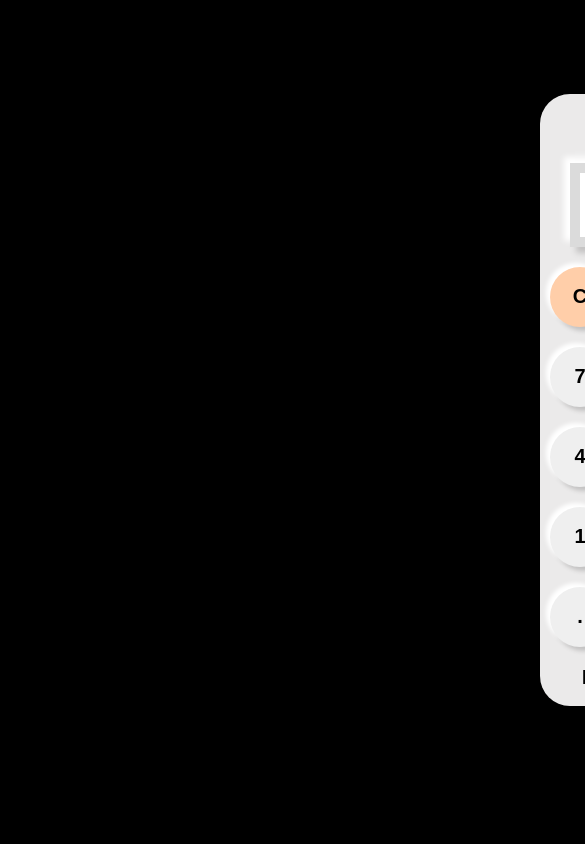
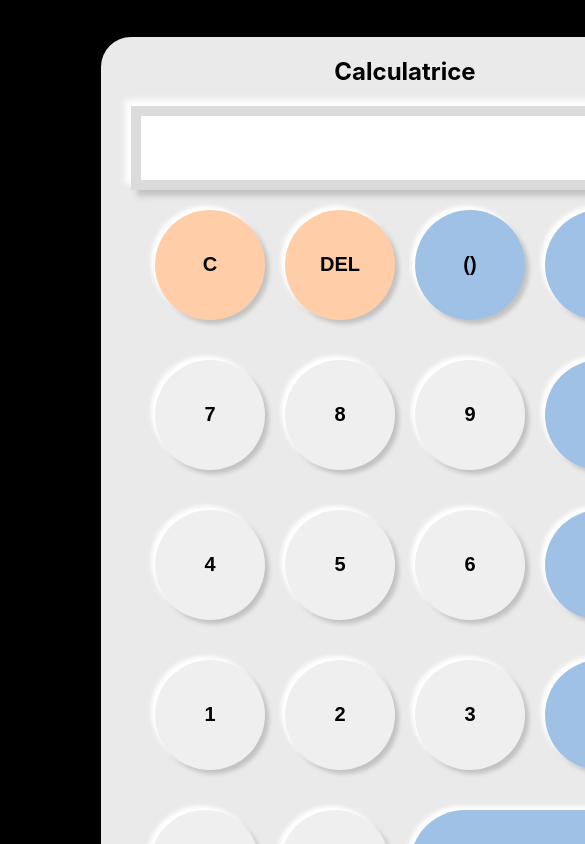
Before and after one commit to El-hathat/Calculatrice, a React (Create React App) app: page / in a window 390 px wide. Shown: the top 844 px of the page, 585 px wide, since content can reach past the window. Built offline with nearby package versions, Linux system fonts and the light colour scheme.

Commit message:
second version : fix bugs

```diff
--- a/src/Components/Simple/Simple.css
+++ b/src/Components/Simple/Simple.css
@@ -1,9 +1,11 @@
 body{
     background-color: black;
 }
+
+
 .simple{
     background-color: black;
-    max-width: 30%;
+    max-width: 400px;
     min-width: 400px;
     height: 680px;
     margin:60px 500px;
@@ -77,7 +79,7 @@ h3{
 
 .btn:nth-child(-n+2){
     background-color: #ffcea9;
-    border-radius: 30px;
+
 }
 .btn:nth-child(3),
 .btn:nth-child(4n){
@@ -86,3 +88,51 @@ h3{
 input:focus{
     outline: none;
 }
+
+
+/* Nouvelles règles si la fenêtre fait au plus 1024px de large */
+@media screen and (max-width: 767px) {
+    .simple{
+        background-color: black;
+        max-width: 760px;
+        min-width: 760px;
+        height: 1140px;
+        margin:-20px 25px;
+        border-radius: 20px;
+        display: flex;
+        justify-content: center;
+        align-items: center;
+    }
+
+    .btns{
+        padding-top: 20px;
+
+        display: flex;
+        justify-content: center;
+
+       flex-wrap: wrap;
+       gap: 40px 20px;
+    }
+
+    .btn:nth-child(19){
+        background-color: #a0c1e6;
+        width: 250px;
+        border-radius: 60px;
+    }
+    .btn{
+        border: 0px;
+        width: 110px;
+        height: 110px;
+        border-radius: 110%;
+        font-weight: bold;
+        font-size: 20px;
+        background-color: #efefef;
+        box-shadow:-4px -4px 4px white, 4px 4px 4px rgb(195, 194, 194);
+    }
+}
+
+.btn:active{
+    transform: scale(0.9,0.9);
+    box-shadow:-4px -4px 4px rgb(186, 247, 254), 4px 4px 4px rgb(253, 223, 198);
+
+}
--- a/src/Components/Simple/Simple.jsx
+++ b/src/Components/Simple/Simple.jsx
@@ -7,10 +7,10 @@ const valeur=useRef(0);
 const result=useRef(0);
 
 const saisieHandleInput=(e)=>{
-    if(e.target.innerText==='C'){valeur.current.value=0
+    if(e.target.innerText=='C'){valeur.current.value=0
     result.current.value=0;
     }
-    else if(e.target.innerText==='DEL'){
+    else if(e.target.innerText=='DEL'){
         if(valeur.current.value==''){result.current.value=0;}
 
 
@@ -20,9 +20,9 @@ const saisieHandleInput=(e)=>{
         valeur.current.setSelectionRange(cur-1,cur-1)
         valeur.current.focus()
     }
-    else if(e.target.innerText==='0' && valeur.current.value=='0'){
+    else if(e.target.innerText=='0' && valeur.current.value=='0'){
          }
-         else if(e.target.innerText==='.' && valeur.current.value==''){
+    else if(e.target.innerText=='.' && valeur.current.value==''){
             valeur.current.value+='0.'
         }
 
@@ -31,7 +31,11 @@ const saisieHandleInput=(e)=>{
             valeur.current.value=valeur.current.value.slice(0,-1)
 
         }
-    valeur.current.value+=e.target.innerText
+        let cur=valeur.current.selectionStart
+        valeur.current.value = valeur.current.value.substring(0, cur)+e.target.innerText + valeur.current.value.substring(cur);
+        valeur.current.setSelectionRange(cur+1,cur+1)
+        valeur.current.focus()
+
 
 
     }
@@ -49,21 +53,16 @@ const calculateResult = (expression) => {
       return result;
     } catch (error) {
       // If there's an error in the expression, return NaN
-      return NaN;
+      return 'Erreur';
     }
   };
 
 
 const calcHandleInput=(e)=>{
 
-    if(e.target.innerText=='='){
+
        result.current.value=calculateResult(valeur.current.value.toString())
 
-
-       console.log()
-    }else{
-        valeur.current.value+=e.target.innerText
-    }
     }
 
 
@@ -93,20 +92,20 @@ const calcHandleInput=(e)=>{
         <div className="btns">
             <button className="btn" onClick={saisieHandleInput}>C</button>
             <button className="btn"onClick={saisieHandleInput}>DEL</button>
-            <button className="btn"onClick={calcHandleInput}>%</button>
-            <button className="btn"onClick={calcHandleInput}>/</button>
+            <button className="btn"onClick={saisieHandleInput}>()</button>
+            <button className="btn"onClick={saisieHandleInput}>/</button>
             <button className="btn"onClick={saisieHandleInput}>7</button>
             <button className="btn"onClick={saisieHandleInput}>8</button>
             <button className="btn"onClick={saisieHandleInput}>9</button>
-            <button className="btn"onClick={calcHandleInput}>*</button>
+            <button className="btn"onClick={saisieHandleInput}>*</button>
             <button className="btn"onClick={saisieHandleInput}>4</button>
             <button className="btn"onClick={saisieHandleInput}>5</button>
             <button className="btn"onClick={saisieHandleInput}>6</button>
-            <button className="btn"onClick={calcHandleInput}>-</button>
+            <button className="btn"onClick={saisieHandleInput}>-</button>
             <button className="btn"onClick={saisieHandleInput}>1</button>
             <button className="btn"onClick={saisieHandleInput}>2</button>
             <button className="btn"onClick={saisieHandleInput}>3</button>
-            <button className="btn"onClick={calcHandleInput}>+</button>
+            <button className="btn"onClick={saisieHandleInput}>+</button>
             <button className="btn"onClick={saisieHandleInput}>.</button>
             <button className="btn"onClick={saisieHandleInput}>0</button>
             <button className="btn"onClick={calcHandleInput}>=</button>
--- a/src/index.js
+++ b/src/index.js
@@ -1,7 +1,6 @@
 import React from 'react';
 import ReactDOM from 'react-dom/client';
 import './index.css';
-//import App from './App';
 import reportWebVitals from './reportWebVitals';
 import Simple from './Components/Simple/Simple';
 
```
